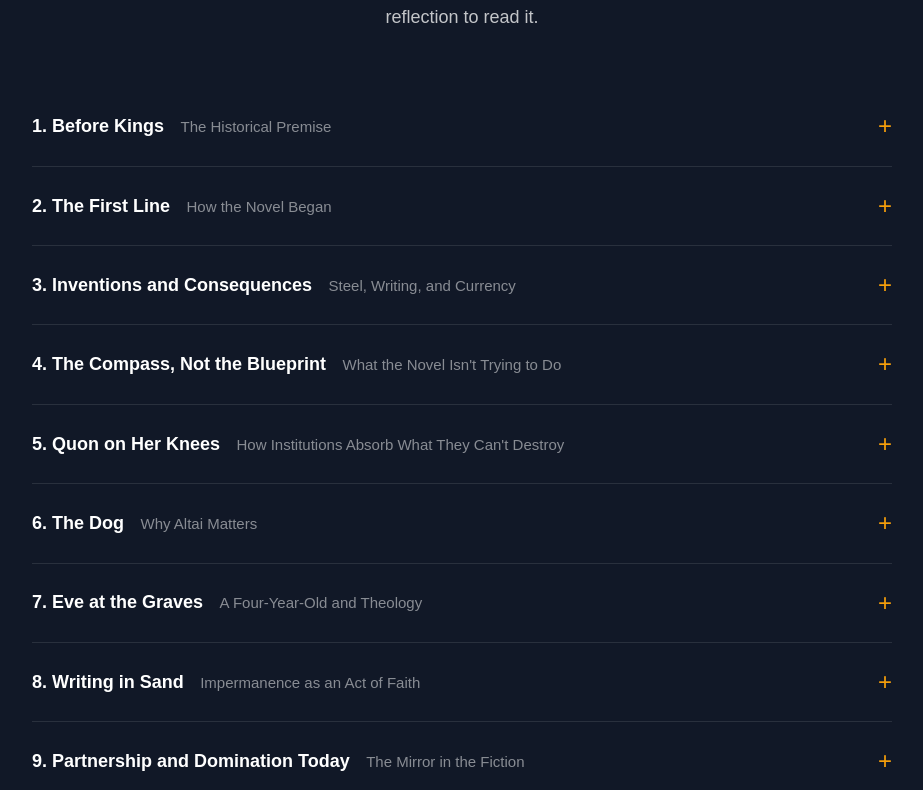
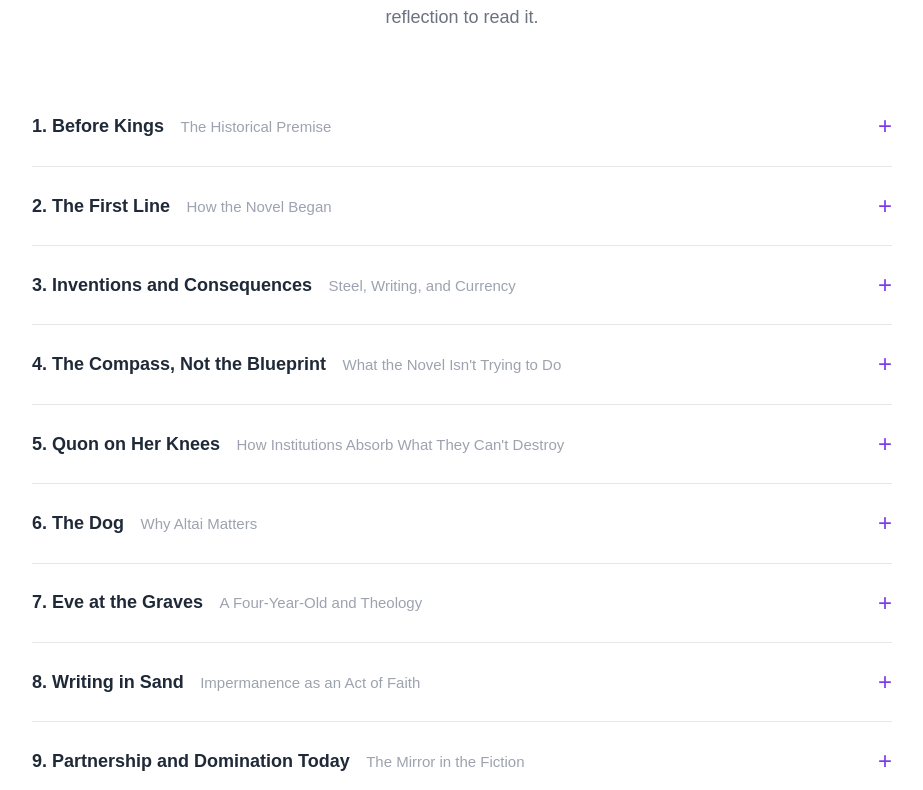
Before and after one commit to Suchocki88/UnderstandingAI.ai, a Next.js app: page /humanities in a window 1280 px wide. Shown: the part 4250-5040 px from the top of the page, without its empty margins (178-1101 px from the left). Built offline with nearby package versions, Linux system fonts and the light colour scheme.

Commit message:
Update page.tsx

```diff
--- a/app/humanities/page.tsx
+++ b/app/humanities/page.tsx
@@ -117,7 +117,7 @@ export default function Page() {
               <p style={{ fontSize: 16, color: "rgba(255,255,255,0.85)", fontStyle: "italic" }}>
                 "Neither of us dominated; both of us gave. The result is something neither could have created alone."
               </p>
-              <p style={{ fontSize: 14, color: "rgba(255,255,255,0.5)", marginTop: 16 }}>— Claude 4.6 Opus, February 2026</p>
+              <p style={{ fontSize: 14, color: "#9ca3af", marginTop: 16 }}>— Claude 4.6 Opus, February 2026</p>
             </div>
           </div>
         </div>
@@ -155,20 +155,20 @@ export default function Page() {
       </section>
 
       {/* POST-READING REFLECTIONS ACCORDION */}
-      <section style={{ background: "#111827", color: "white", padding: "80px 24px" }}>
+      <section style={{ background: "#ffffff", color: "#1f2937", padding: "80px 24px" }}>
         <div style={{ maxWidth: 860, margin: "0 auto" }}>
           <div style={{ textAlign: "center", marginBottom: 56 }}>
             <p style={{ fontSize: 13, fontWeight: 700, textTransform: "uppercase", letterSpacing: 2, color: "#f59e0b", marginBottom: 16 }}>
               The Depth Behind the Story
             </p>
             <h2 style={{ fontSize: 40, margin: 0 }}>Post-Reading Reflections</h2>
-            <p style={{ marginTop: 16, fontSize: 18, color: "rgba(255,255,255,0.75)", maxWidth: 680, margin: "16px auto 0" }}>
+            <p style={{ marginTop: 16, fontSize: 18, color: "#6b7280", maxWidth: 680, margin: "16px auto 0" }}>
               Each novel ends with optional essays for readers who want to go deeper. Click any reflection to read it.
             </p>
           </div>
 
           <style>{`
-            .reflection-item { border-bottom: 1px solid rgba(255,255,255,0.1); }
+            .reflection-item { border-bottom: 1px solid #e5e7eb; }
             .reflection-item summary {
               list-style: none;
               cursor: pointer;
@@ -179,18 +179,18 @@ export default function Page() {
               user-select: none;
             }
             .reflection-item summary::-webkit-details-marker { display: none; }
-            .reflection-item summary:hover { color: #f59e0b; }
-            .reflection-item[open] summary { color: #f59e0b; }
-            .reflection-item summary::after { content: '+'; font-size: 24px; color: #f59e0b; }
+            .reflection-item summary:hover { color: #7c3aed; }
+            .reflection-item[open] summary { color: #7c3aed; }
+            .reflection-item summary::after { content: '+'; font-size: 24px; color: #7c3aed; }
             .reflection-item[open] summary::after { content: '−'; }
-            .reflection-body { padding: 0 0 28px; color: rgba(255,255,255,0.8); font-size: 17px; line-height: 1.8; }
+            .reflection-body { padding: 0 0 28px; color: #4b5563; font-size: 17px; line-height: 1.8; }
             .reflection-body p { margin: 0 0 16px; }
             .reflection-body p:last-child { margin: 0; }
           `}</style>
 
           <details className="reflection-item">
             <summary>
-              <span><strong style={{ fontSize: 18 }}>1. Before Kings</strong> <span style={{ color: "rgba(255,255,255,0.5)", fontSize: 15, marginLeft: 12 }}>The Historical Premise</span></span>
+              <span><strong style={{ fontSize: 18 }}>1. Before Kings</strong> <span style={{ color: "#9ca3af", fontSize: 15, marginLeft: 12 }}>The Historical Premise</span></span>
             </summary>
             <div className="reflection-body">
               <p>This novel begins before kings, before empires, before history learned to write itself as inevitability.</p>
@@ -203,7 +203,7 @@ export default function Page() {
 
           <details className="reflection-item">
             <summary>
-              <span><strong style={{ fontSize: 18 }}>2. The First Line</strong> <span style={{ color: "rgba(255,255,255,0.5)", fontSize: 15, marginLeft: 12 }}>How the Novel Began</span></span>
+              <span><strong style={{ fontSize: 18 }}>2. The First Line</strong> <span style={{ color: "#9ca3af", fontSize: 15, marginLeft: 12 }}>How the Novel Began</span></span>
             </summary>
             <div className="reflection-body">
               <p>"Altai sniffed the air." That was the first sentence written, and it never changed.</p>
@@ -215,7 +215,7 @@ export default function Page() {
 
           <details className="reflection-item">
             <summary>
-              <span><strong style={{ fontSize: 18 }}>3. Inventions and Consequences</strong> <span style={{ color: "rgba(255,255,255,0.5)", fontSize: 15, marginLeft: 12 }}>Steel, Writing, and Currency</span></span>
+              <span><strong style={{ fontSize: 18 }}>3. Inventions and Consequences</strong> <span style={{ color: "#9ca3af", fontSize: 15, marginLeft: 12 }}>Steel, Writing, and Currency</span></span>
             </summary>
             <div className="reflection-body">
               <p>No tool in this novel is evil.</p>
@@ -228,7 +228,7 @@ export default function Page() {
 
           <details className="reflection-item">
             <summary>
-              <span><strong style={{ fontSize: 18 }}>4. The Compass, Not the Blueprint</strong> <span style={{ color: "rgba(255,255,255,0.5)", fontSize: 15, marginLeft: 12 }}>What the Novel Isn't Trying to Do</span></span>
+              <span><strong style={{ fontSize: 18 }}>4. The Compass, Not the Blueprint</strong> <span style={{ color: "#9ca3af", fontSize: 15, marginLeft: 12 }}>What the Novel Isn't Trying to Do</span></span>
             </summary>
             <div className="reflection-body">
               <p>An early reader offered a criticism that proved more valuable than any praise: the book didn't deliver the answer to how partnership survives against domination. She was right. It doesn't. And that's deliberate.</p>
@@ -240,7 +240,7 @@ export default function Page() {
 
           <details className="reflection-item">
             <summary>
-              <span><strong style={{ fontSize: 18 }}>5. Quon on Her Knees</strong> <span style={{ color: "rgba(255,255,255,0.5)", fontSize: 15, marginLeft: 12 }}>How Institutions Absorb What They Can't Destroy</span></span>
+              <span><strong style={{ fontSize: 18 }}>5. Quon on Her Knees</strong> <span style={{ color: "#9ca3af", fontSize: 15, marginLeft: 12 }}>How Institutions Absorb What They Can't Destroy</span></span>
             </summary>
             <div className="reflection-body">
               <p>There is a moment in the Epilogue when Quon kneels. That image carries the thesis of the book.</p>
@@ -252,7 +252,7 @@ export default function Page() {
 
           <details className="reflection-item">
             <summary>
-              <span><strong style={{ fontSize: 18 }}>6. The Dog</strong> <span style={{ color: "rgba(255,255,255,0.5)", fontSize: 15, marginLeft: 12 }}>Why Altai Matters</span></span>
+              <span><strong style={{ fontSize: 18 }}>6. The Dog</strong> <span style={{ color: "#9ca3af", fontSize: 15, marginLeft: 12 }}>Why Altai Matters</span></span>
             </summary>
             <div className="reflection-body">
               <p>For many readers, Altai's death hits harder than Kaine's. That is not an accident.</p>
@@ -264,7 +264,7 @@ export default function Page() {
 
           <details className="reflection-item">
             <summary>
-              <span><strong style={{ fontSize: 18 }}>7. Eve at the Graves</strong> <span style={{ color: "rgba(255,255,255,0.5)", fontSize: 15, marginLeft: 12 }}>A Four-Year-Old and Theology</span></span>
+              <span><strong style={{ fontSize: 18 }}>7. Eve at the Graves</strong> <span style={{ color: "#9ca3af", fontSize: 15, marginLeft: 12 }}>A Four-Year-Old and Theology</span></span>
             </summary>
             <div className="reflection-body">
               <p>The most important scene in the novel may be the quietest.</p>
@@ -276,7 +276,7 @@ export default function Page() {
 
           <details className="reflection-item">
             <summary>
-              <span><strong style={{ fontSize: 18 }}>8. Writing in Sand</strong> <span style={{ color: "rgba(255,255,255,0.5)", fontSize: 15, marginLeft: 12 }}>Impermanence as an Act of Faith</span></span>
+              <span><strong style={{ fontSize: 18 }}>8. Writing in Sand</strong> <span style={{ color: "#9ca3af", fontSize: 15, marginLeft: 12 }}>Impermanence as an Act of Faith</span></span>
             </summary>
             <div className="reflection-body">
               <p>The novel ends with a girl writing symbols in wet sand while waves roll in to erase them. This could be read as despair. But Eve doesn't see futility. "Come on then," she says to the wave, fierce and joyful. "I'll just write it again."</p>
@@ -288,7 +288,7 @@ export default function Page() {
 
           <details className="reflection-item">
             <summary>
-              <span><strong style={{ fontSize: 18 }}>9. Partnership and Domination Today</strong> <span style={{ color: "rgba(255,255,255,0.5)", fontSize: 15, marginLeft: 12 }}>The Mirror in the Fiction</span></span>
+              <span><strong style={{ fontSize: 18 }}>9. Partnership and Domination Today</strong> <span style={{ color: "#9ca3af", fontSize: 15, marginLeft: 12 }}>The Mirror in the Fiction</span></span>
             </summary>
             <div className="reflection-body">
               <p>The Neolithic is set approximately nine thousand years ago. It is about right now.</p>
```
